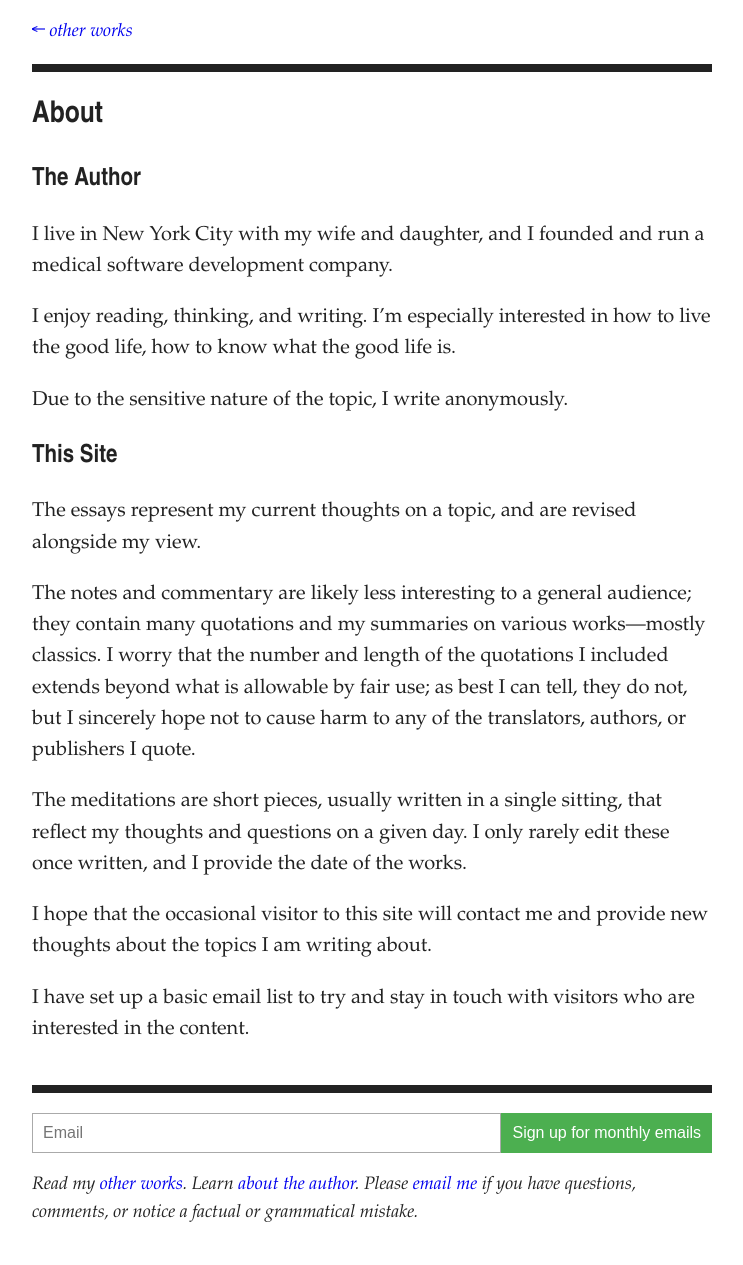
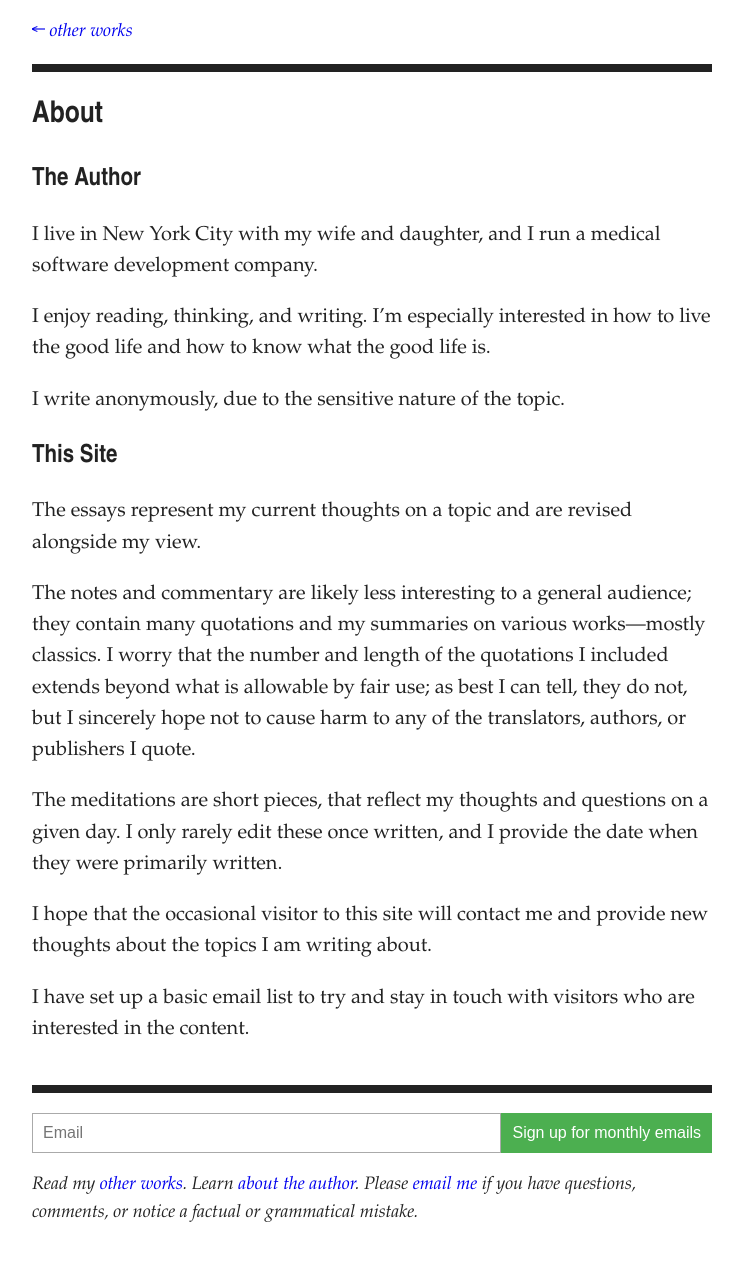
Before and after one commit to artsandmetaphysics/goodlifeodyssey, a Jekyll site: the page built from about.md, in a window 1280 px wide. Shown: the whole page, without its empty margins (268-1011 px from the left). Built offline with Jekyll 4.4.1, drawn with Linux system fonts in a browser that asks for light colours.

Commit message:
Add content

```diff
--- a/about.md
+++ b/about.md
@@ -6,19 +6,19 @@ description: About the author and this site
 
 ## The Author
 
-I live in New York City with my wife and daughter, and I founded and run a medical software development company.
+I live in New York City with my wife and daughter, and I run a medical software development company.
 
-I enjoy reading, thinking, and writing. I'm especially interested in how to live the good life, how to know what the good life is.
+I enjoy reading, thinking, and writing. I'm especially interested in how to live the good life and how to know what the good life is.
 
-Due to the sensitive nature of the topic, I write anonymously.
+I write anonymously, due to the sensitive nature of the topic.
 
 ## This Site
 
-The essays represent my current thoughts on a topic, and are revised alongside my view.
+The essays represent my current thoughts on a topic and are revised alongside my view.
 
 The notes and commentary are likely less interesting to a general audience; they contain many quotations and my summaries on various works---mostly classics. I worry that the number and length of the quotations I included extends beyond what is allowable by fair use; as best I can tell, they do not, but I sincerely hope not to cause harm to any of the translators, authors, or publishers I quote.
 
-The meditations are short pieces, usually written in a single sitting, that reflect my thoughts and questions on a given day. I only rarely edit these once written, and I provide the date of the works.
+The meditations are short pieces, that reflect my thoughts and questions on a given day. I only rarely edit these once written, and I provide the date when they were primarily written.
 
 I hope that the occasional visitor to this site will contact me and provide new thoughts about the topics I am writing about.
 
```
